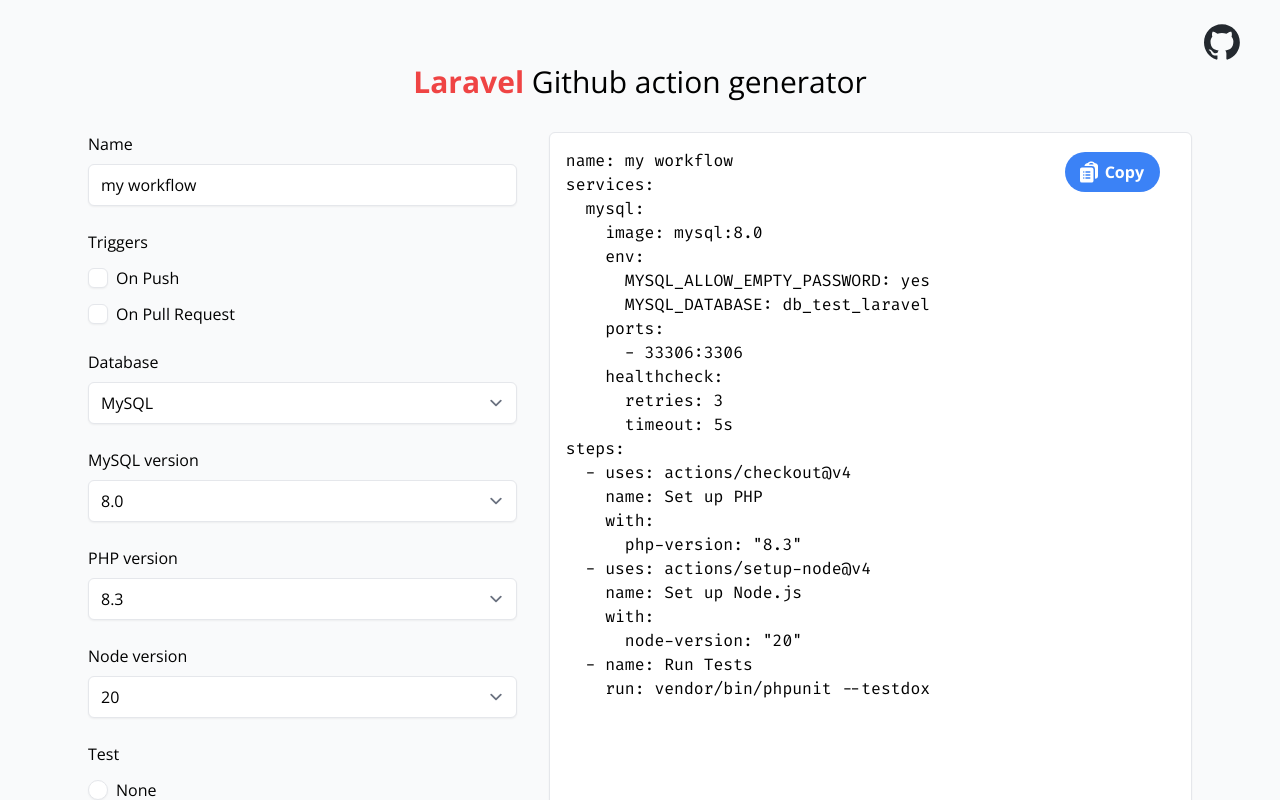
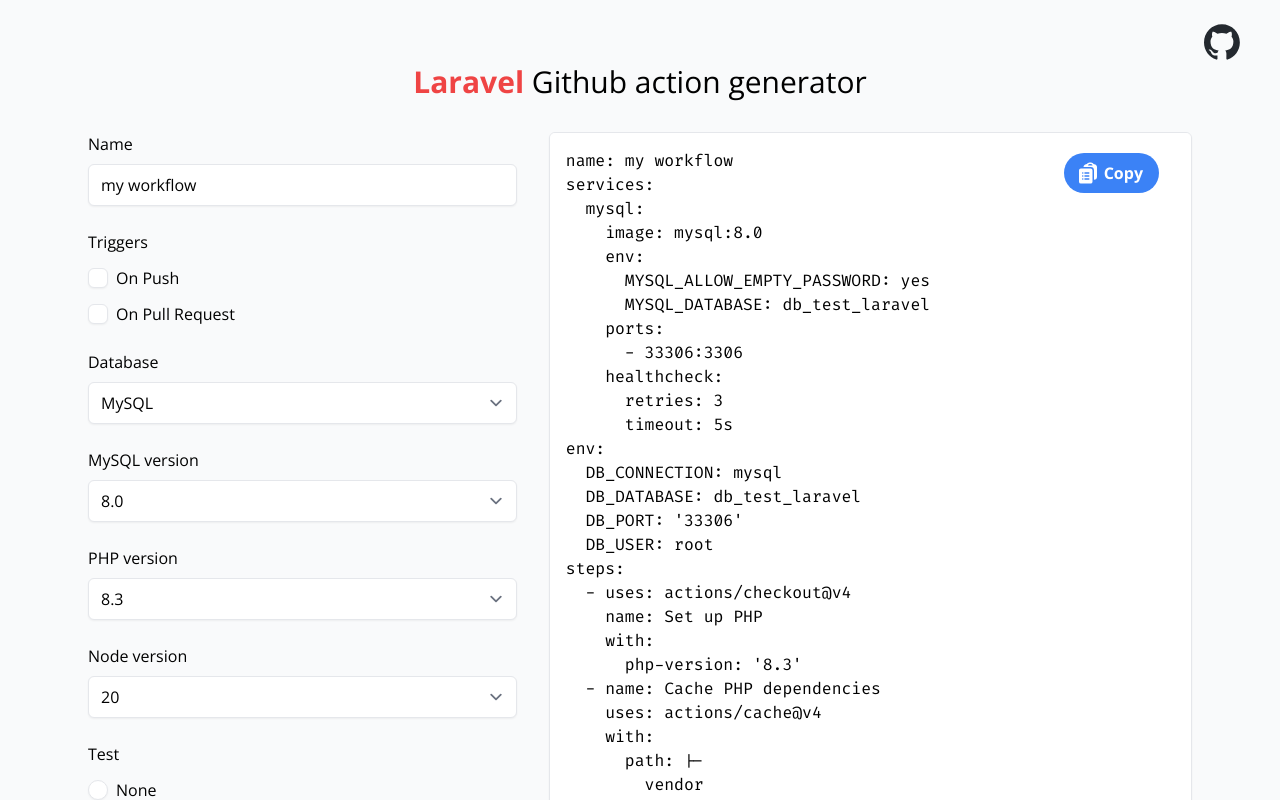
Before and after one commit to LeeConnelly12/laravel-github-action-generator, a Vue app: page / in a window 1280 px wide. Shown: the top 800 px of the page. Built offline with nearby package versions, Linux system fonts and the light colour scheme.

Commit message:
Add rest of steps

```diff
--- a/src/App.vue
+++ b/src/App.vue
@@ -15,7 +15,7 @@
     <h1 class="text-center text-xl md:text-3xl">
       <strong class="text-red-500">Laravel</strong> Github action generator
     </h1>
-    <div class="gap-8 lg:mt-8 lg:grid lg:grid-cols-[2fr_3fr]">
+    <div class="gap-8 lg:mt-8 lg:grid lg:grid-cols-[2fr_3fr] xl:h-[53rem]">
       <form class="mt-6 lg:mt-0">
         <div>
           <label for="name">Name</label>
@@ -143,9 +143,11 @@
           </div>
         </fieldset>
       </form>
-      <div class="relative">
+      <div
+        class="relative mt-6 overflow-x-auto rounded-md border border-gray-200 bg-white px-4 py-4 shadow-sm lg:mt-0"
+      >
         <pre
-          class="relative mt-6 h-full w-full overflow-x-auto rounded-md border border-gray-200 bg-white px-4 py-4 shadow-sm lg:mt-0"
+          class="h-full w-full"
         ><code class="font-fira-code">{{ yaml }}</code></pre>
         <button
           @click="copy"
--- a/src/composable/useYamlOutput.ts
+++ b/src/composable/useYamlOutput.ts
@@ -63,6 +63,17 @@
     }
   }
 
+  const getEnv = () => {
+    return {
+      env: {
+        DB_CONNECTION: 'mysql',
+        DB_DATABASE: 'db_test_laravel',
+        DB_PORT: '33306',
+        DB_USER: 'root',
+      },
+    }
+  }
+
   const getPhpVersion = (phpVersion: Form['php_version']) => {
     return [
       {
@@ -75,6 +86,38 @@
     ]
   }
 
+  const cachePhpDependencies = () => {
+    return [
+      {
+        name: 'Cache PHP dependencies',
+        uses: 'actions/cache@v4',
+        with: {
+          path: `vendor\n~/.composer/cache`,
+          key: `\${{ runner.os }}-php-\${{ hashFiles('**/composer.lock') }}`,
+          'restore-keys': `\${{ runner.os }}-php-`,
+        },
+      },
+    ]
+  }
+
+  const installDependencies = () => {
+    return [
+      {
+        name: 'Install Dependencies',
+        run: 'composer install --no-interaction --prefer-dist --optimize-autoloader',
+      },
+    ]
+  }
+
+  const prepareApplicationEnvironment = () => {
+    return [
+      {
+        name: 'Prepare Application Environment',
+        run: `cp .env.example .env\nphp artisan key:generate\nchmod -R 755 storage bootstrap/cache`,
+      },
+    ]
+  }
+
   const getNodeVersion = (nodeVersion: Form['node_version']) => {
     return [
       {
@@ -83,6 +126,33 @@
         with: {
           'node-version': `${nodeVersion}`,
         },
+      },
+    ]
+  }
+
+  const installNodeDependencies = () => {
+    return [
+      {
+        name: 'Install Node dependencies',
+        run: 'npm ci',
+      },
+    ]
+  }
+
+  const buildAssets = () => {
+    return [
+      {
+        name: 'Build assets',
+        run: 'npm run build',
+      },
+    ]
+  }
+
+  const migrateDatabase = () => {
+    return [
+      {
+        name: 'Migrate Database',
+        run: 'php artisan migrate',
       },
     ]
   }
@@ -117,17 +187,29 @@
   }
 
   const yaml = computed(() => {
-    return stringify({
+    return stringify(
+      {
         name: form.value.name,
         ...getTriggers(form.value.triggers),
         ...getDatabase(form.value.database_version),
+        ...getEnv(),
         steps: [
           ...getPhpVersion(form.value.php_version),
+          ...cachePhpDependencies(),
+          ...installDependencies(),
+          ...prepareApplicationEnvironment(),
           ...getNodeVersion(form.value.node_version),
+          ...installNodeDependencies(),
+          ...buildAssets(),
+          ...migrateDatabase(),
           ...getTest(form.value.test),
           ...getStaticAnalysis(form.value.static_analysis),
         ],
-    })
+      },
+      {
+        singleQuote: true,
+      },
+    )
   })
 
   return {
```
Lines whose indentation alone changed are shown as unchanged.
